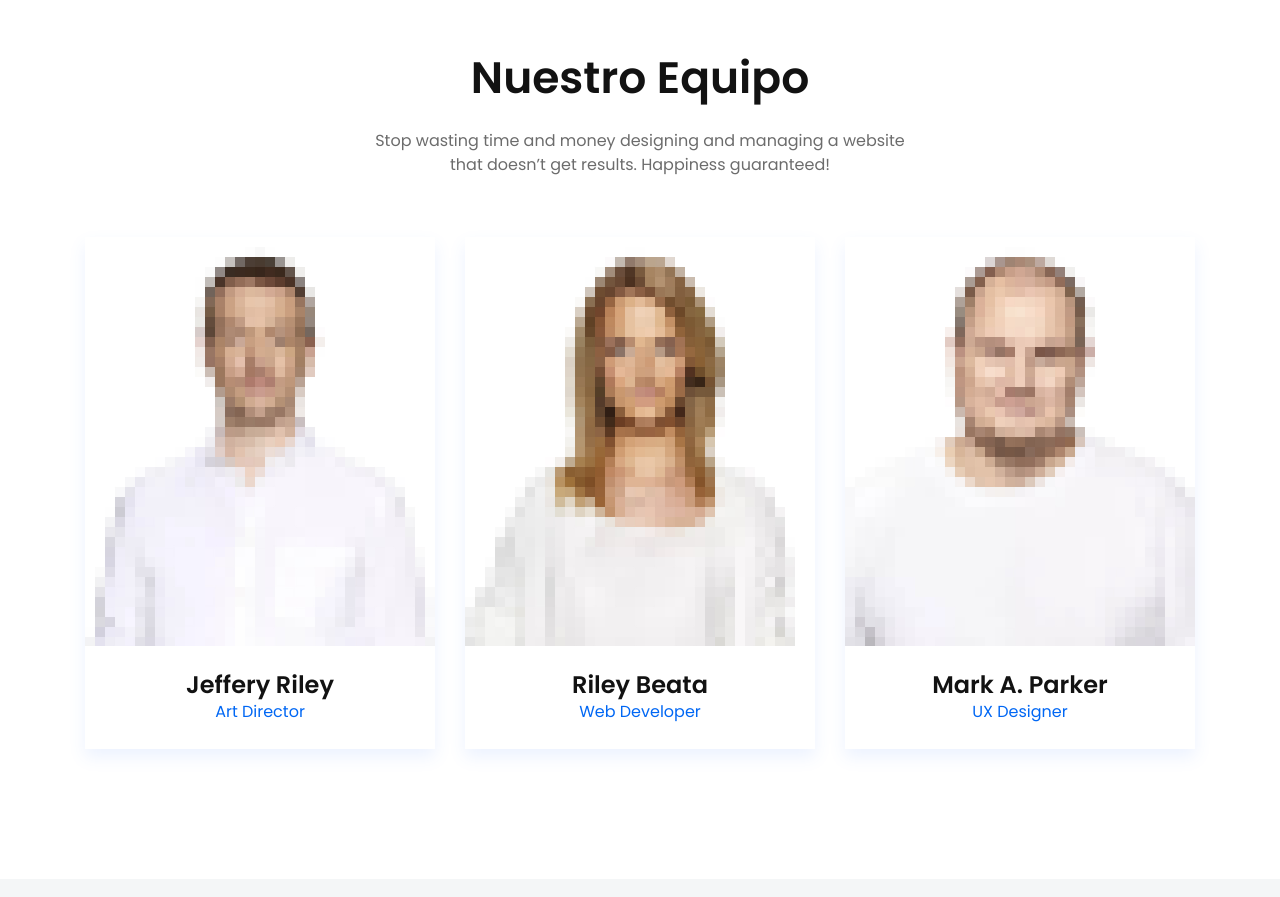
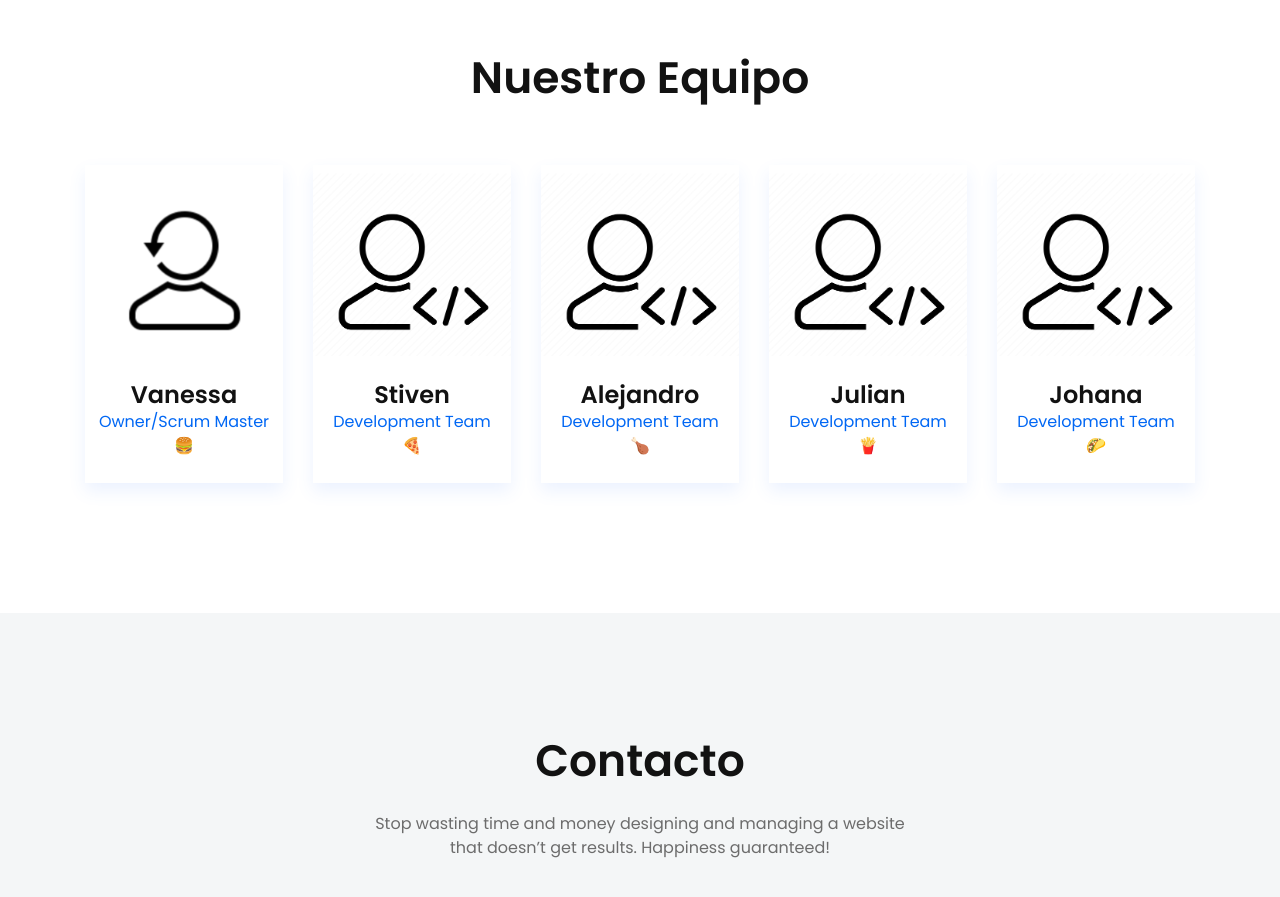
Before and after one commit to wendyRodri/GrupoDeTripulantes3-Grupo89, a plain HTML site: page index.html in a window 1280 px wide. Shown: the part 2520-3417 px from the top of the page. Drawn offline with Linux system fonts and the light colour scheme.

Commit message:
Se edita la sección de equipo

```diff
--- a/index.html
+++ b/index.html
@@ -337,65 +337,107 @@
                 <div class="col-lg-6 col-md-10">
                     <div class="section-title text-center pb-30">
                         <h3 class="title">Nuestro Equipo</h3>
-                        <p class="text">Stop wasting time and money designing and managing a website that doesn’t get results. Happiness guaranteed!</p>
                     </div> <!-- section title -->
                 </div>
             </div> <!-- row -->
             <div class="row">
-                <div class="col-lg-4 col-sm-6">
+                <div class="col col-sm-2-4">
                     <div class="team-style-eleven text-center mt-30 wow fadeIn" data-wow-duration="1s" data-wow-delay="0s">
                         <div class="team-image">
-                            <img src="assets/images/team-1.jpg" alt="Team">
+                            <img src="assets/images/Team-Master.png" alt="Team">
                         </div>
                         <div class="team-content">
                             <div class="team-social">
                                 <ul class="social">
-                                    <li><a href="#"><i class="lni lni-facebook-filled"></i></a></li>
-                                    <li><a href="#"><i class="lni lni-twitter-original"></i></a></li>
+                                    <!-- <li><a href="#"><i class="lni lni-facebook-filled"></i></a></li> -->
+                                    <!-- <li><a href="#"><i class="lni lni-twitter-original"></i></a></li> -->
                                     <li><a href="#"><i class="lni lni-linkedin-original"></i></a></li>
-                                    <li><a href="#"><i class="lni lni-instagram"></i></a></li>
+                                    <!-- <li><a href="#"><i class="lni lni-instagram"></i></a></li> -->
                                 </ul>
                             </div>
-                            <h4 class="team-name"><a href="#">Jeffery Riley</a></h4>
-                            <span class="sub-title">Art Director</span>
+                            <h4 class="team-name"><a href="#">Vanessa</a></h4>
+                            <span class="sub-title">Owner/Scrum Master</span>
+                            <p class="text">🍔</p>
                         </div>
                     </div> <!-- single team -->
                 </div>
-                <div class="col-lg-4 col-sm-6">
+                <div class="col col-sm-2-4">
                     <div class="team-style-eleven text-center mt-30 wow fadeIn" data-wow-duration="1s" data-wow-delay="0s">
                         <div class="team-image">
-                            <img src="assets/images/team-2.jpg" alt="Team">
+                            <img src="assets/images/TeamDeveloper.png" alt="Team">
                         </div>
                         <div class="team-content">
                             <div class="team-social">
                                 <ul class="social">
-                                    <li><a href="#"><i class="lni lni-facebook-filled"></i></a></li>
-                                    <li><a href="#"><i class="lni lni-twitter-original"></i></a></li>
-                                    <li><a href="#"><i class="lni lni-linkedin-original"></i></a></li>
-                                    <li><a href="#"><i class="lni lni-instagram"></i></a></li>
+                                    <!-- <li><a href="#"><i class="lni lni-facebook-filled"></i></a></li> -->
+                                    <!-- <li><a href="#"><i class="lni lni-twitter-original"></i></a></li> -->
+                                    <li><a href="https://www.linkedin.com/in/stiven-rubiano/"><i class="lni lni-linkedin-original"></i></a></li>
+                                    <!-- <li><a href="#"><i class="lni lni-instagram"></i></a></li> -->
                                 </ul>
                             </div>
-                            <h4 class="team-name"><a href="#">Riley Beata</a></h4>
-                            <span class="sub-title">Web Developer</span>
+                            <h4 class="team-name"><a href="#">Stiven</a></h4>
+                            <span class="sub-title">Development Team</span>
+                            <p class="text">🍕</p>
                         </div>
                     </div> <!-- single team -->
                 </div>
-                <div class="col-lg-4 col-sm-6">
+                <div class="col col-sm-2-4">
                     <div class="team-style-eleven text-center mt-30 wow fadeIn" data-wow-duration="1s" data-wow-delay="0s">
                         <div class="team-image">
-                            <img src="assets/images/team-3.jpg" alt="Team">
+                            <img src="assets/images/TeamDeveloper.png" alt="Team">
                         </div>
                         <div class="team-content">
                             <div class="team-social">
                                 <ul class="social">
-                                    <li><a href="#"><i class="lni lni-facebook-filled"></i></a></li>
-                                    <li><a href="#"><i class="lni lni-twitter-original"></i></a></li>
+                                    <!-- <li><a href="#"><i class="lni lni-facebook-filled"></i></a></li> -->
+                                    <!-- <li><a href="#"><i class="lni lni-twitter-original"></i></a></li> -->
                                     <li><a href="#"><i class="lni lni-linkedin-original"></i></a></li>
-                                    <li><a href="#"><i class="lni lni-instagram"></i></a></li>
+                                    <!-- <li><a href="#"><i class="lni lni-instagram"></i></a></li> -->
                                 </ul>
                             </div>
-                            <h4 class="team-name"><a href="#">Mark A. Parker</a></h4>
-                            <span class="sub-title">UX Designer</span>
+                            <h4 class="team-name"><a href="#">Alejandro</a></h4>
+                            <span class="sub-title">Development Team</span>
+                            <p class="text">🍗</p>
+                        </div>
+                    </div> <!-- single team -->
+                </div>
+                <div class="col col-sm-2-4">
+                    <div class="team-style-eleven text-center mt-30 wow fadeIn" data-wow-duration="1s" data-wow-delay="0s">
+                        <div class="team-image">
+                            <img src="assets/images/TeamDeveloper.png" alt="Team">
+                        </div>
+                        <div class="team-content">
+                            <div class="team-social">
+                                <ul class="social">
+                                    <!-- <li><a href="#"><i class="lni lni-facebook-filled"></i></a></li> -->
+                                    <!-- <li><a href="#"><i class="lni lni-twitter-original"></i></a></li> -->
+                                    <li><a href="#"><i class="lni lni-linkedin-original"></i></a></li>
+                                    <!-- <li><a href="#"><i class="lni lni-instagram"></i></a></li> -->
+                                </ul>
+                            </div>
+                            <h4 class="team-name"><a href="#">Julian</a></h4>
+                            <span class="sub-title">Development Team</span>
+                            <p class="text">🍟</p>
+                        </div>
+                    </div> <!-- single team -->
+                </div>
+                <div class="col col-sm-2-4">
+                    <div class="team-style-eleven text-center mt-30 wow fadeIn" data-wow-duration="1s" data-wow-delay="0s">
+                        <div class="team-image">
+                            <img src="assets/images/TeamDeveloper.png" alt="Team">
+                        </div>
+                        <div class="team-content">
+                            <div class="team-social">
+                                <ul class="social">
+                                    <!-- <li><a href="#"><i class="lni lni-facebook-filled"></i></a></li> -->
+                                    <!-- <li><a href="#"><i class="lni lni-twitter-original"></i></a></li> -->
+                                    <li><a href="#"><i class="lni lni-linkedin-original"></i></a></li>
+                                    <!-- <li><a href="#"><i class="lni lni-instagram"></i></a></li> -->
+                                </ul>
+                            </div>
+                            <h4 class="team-name"><a href="#">Johana</a></h4>
+                            <span class="sub-title">Development Team</span>
+                            <p class="text">🌮</p>
                         </div>
                     </div> <!-- single team -->
                 </div>
```
Also changed, not shown: assets/images/Team-Master.png (added), assets/images/TeamDeveloper.png (added).
